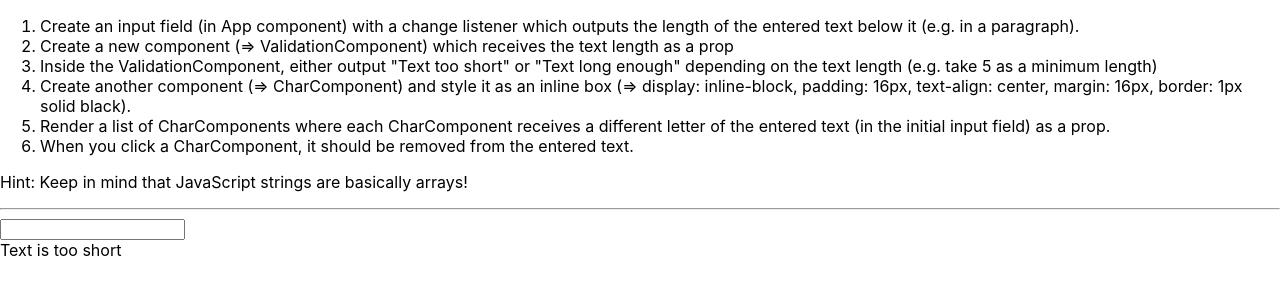
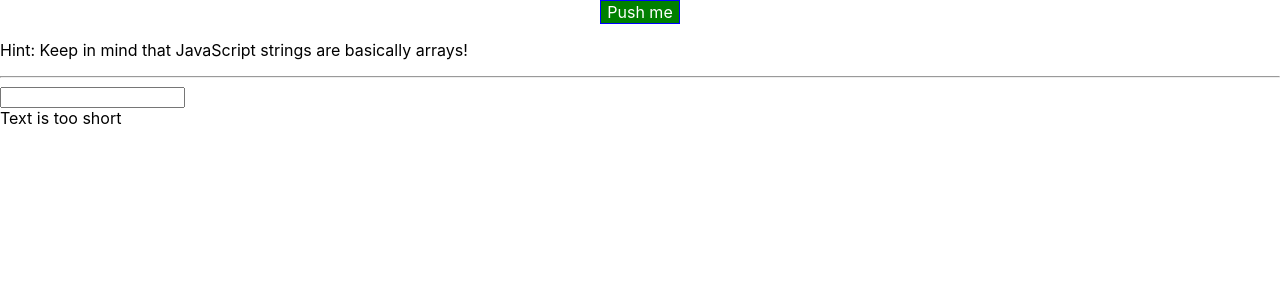
Before and after one commit to saver89/react-complete-guide, a React (Create React App) app: page / in a window 1280 px wide. Shown: the top 300 px of the page. Built offline with nearby package versions, Linux system fonts and the light colour scheme.

Commit message:
add radium into project, add pseudo selectors

```diff
--- a/package.json
+++ b/package.json
@@ -3,10 +3,11 @@
   "version": "0.1.0",
   "private": true,
   "dependencies": {
+    "eslint-utils": ">=1.4.1",
+    "radium": "^0.26.0",
     "react": "^16.9.0",
     "react-dom": "^16.9.0",
-    "react-scripts": "3.1.0",
-    "eslint-utils": ">=1.4.1"
+    "react-scripts": "3.1.0"
   },
   "scripts": {
     "start": "react-scripts start",
--- a/src/App.js
+++ b/src/App.js
@@ -6,14 +6,20 @@ import './Component/UserOutput/UserOutput.css';
 import ValidationComponent from './Component/ValidationComponent';
 import CharComponent from './Component/CharComponent/CharComponent'
 import './Component/CharComponent/CharComponent.css'
+import Radium from 'radium';
 
 class App extends Component {
   state = {
-    strValue: ""
+    strValue: "",
+    showText: false
   };
 
   onChangeHandler = (event) => {
     this.setState({"strValue": event.target.value});
+  };
+
+  toggleShowPershonHandler = () => {
+    this.setState({showText: !this.state.showText});
   };
 
   deleteCharHandler = (index) => {
@@ -28,18 +34,45 @@ class App extends Component {
       return <CharComponent letter={ch} key={index} clicked={() => this.deleteCharHandler(index)}></CharComponent>
     });
 
+    const buttonStyle = {
+      backgroundColor: 'green',
+      color: 'white',
+      font: 'inherit',
+      border: '1px solid blue',
+      paddint: '8px',
+      cursor: 'pointer',
+      ':hover': {
+        backgroundColor: 'lightgreen',
+        color: 'black'
+      }
+    };
+
+    const centerStyle = {
+      width: '100%', display: 'flex', justifyContent: 'center'
+    };
+
+    if (this.state.showText) {
+      buttonStyle.backgroundColor = "red";
+      buttonStyle[":hover"].backgroundColor = "salmon";
+      buttonStyle[":hover"].color = "black";
+    }
+
     return (
       <div className="App">
-        <ol>
+        <div style={centerStyle}>
+          <button style={buttonStyle} onClick={this.toggleShowPershonHandler}>Push me</button>
+        </div>
+        {this.state.showText ? <ol>
           <li>Create an input field (in App component) with a change listener which outputs the length of the entered text below it (e.g. in a paragraph).</li>
           <li>Create a new component (=> ValidationComponent) which receives the text length as a prop</li>
           <li>Inside the ValidationComponent, either output "Text too short" or "Text long enough" depending on the text length (e.g. take 5 as a minimum length)</li>
           <li>Create another component (=> CharComponent) and style it as an inline box (=> display: inline-block, padding: 16px, text-align: center, margin: 16px, border: 1px solid black).</li>
           <li>Render a list of CharComponents where each CharComponent receives a different letter of the entered text (in the initial input field) as a prop.</li>
           <li>When you click a CharComponent, it should be removed from the entered text.</li>
-        </ol>
+        </ol> : null}
         <p>Hint: Keep in mind that JavaScript strings are basically arrays!</p>
         <hr />
+
         <input onChange={(event)=>this.onChangeHandler(event)} value={this.state.strValue}/>
         <label>{this.state.strValue}</label>
         <ValidationComponent length={this.state.strValue.length}></ValidationComponent>
@@ -49,4 +82,4 @@ class App extends Component {
   };
 }
 
-export default App;
+export default Radium(App);
```
Also changed, not shown: 1 other file (tests, documents, lock files or other folders).
